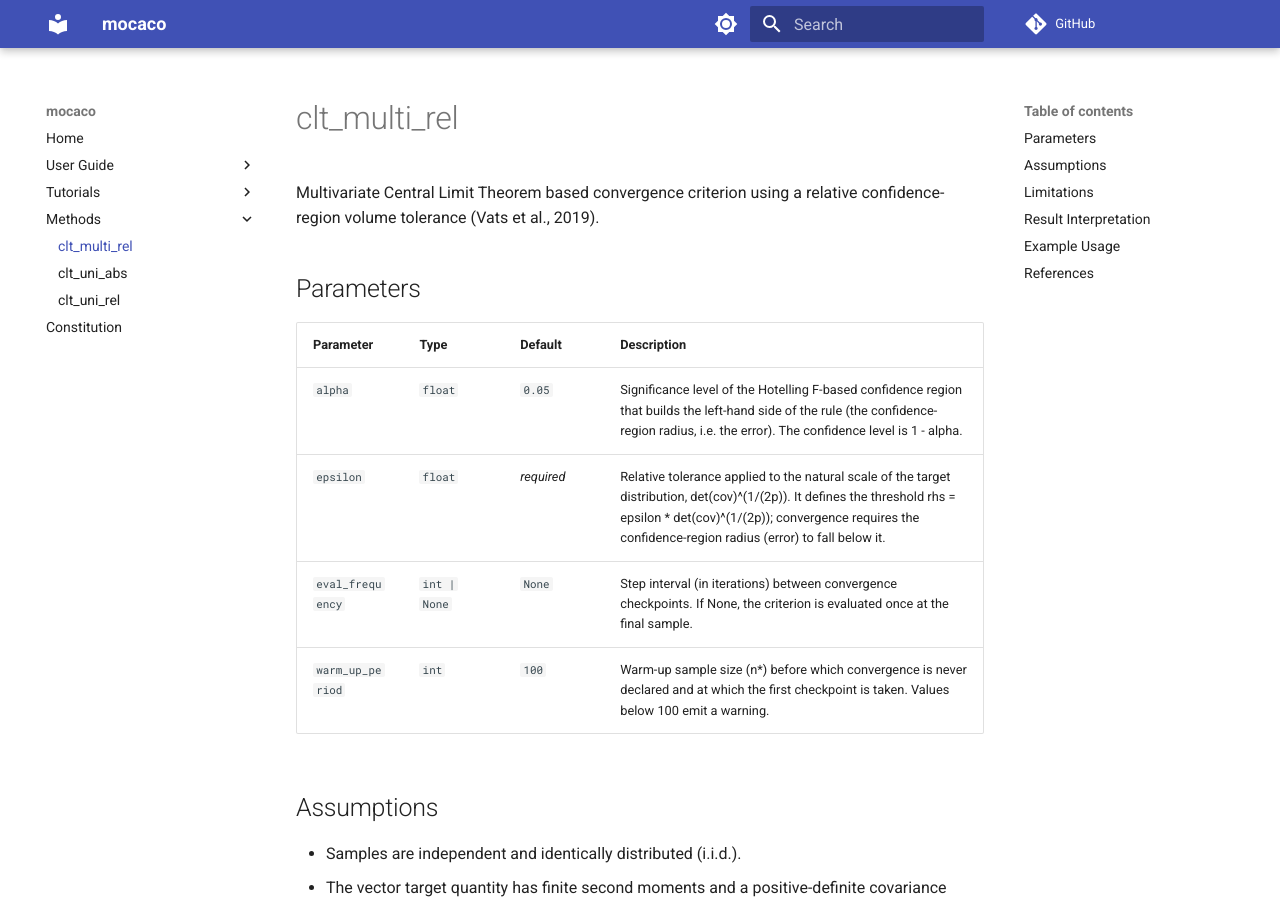
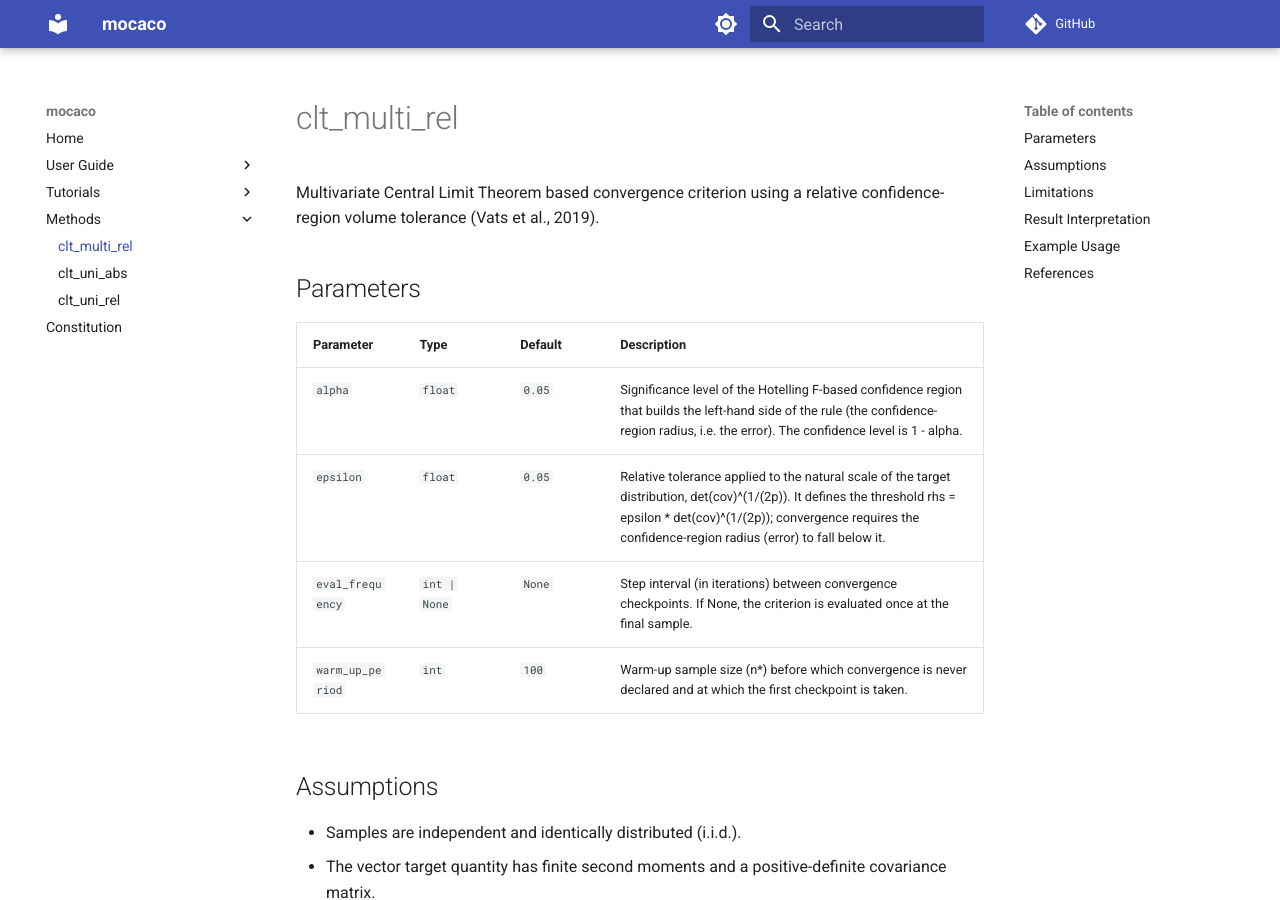
Before and after one commit to emalvarol/mocaco, an MkDocs documentation site: the page built from docs/methods/clt_multi_rel.md, in a window 1280 px wide and 900 px high. Built offline with MkDocs 1.6.1 and Material for MkDocs 9.7.7, drawn with Linux system fonts in a browser that asks for light colours; comment, search, counter and statistics services are not loaded.

Commit message:
chore(ci): auto-update stubs, docs, and format code

```diff
--- a/docs/methods/clt_multi_rel.md
+++ b/docs/methods/clt_multi_rel.md
@@ -7,9 +7,9 @@ Multivariate Central Limit Theorem based convergence criterion using a relative
 | Parameter | Type | Default | Description |
 |-----------|------|---------|-------------|
 | `alpha` | `float` | `0.05` | Significance level of the Hotelling F-based confidence region that builds the left-hand side of the rule (the confidence-region radius, i.e. the error). The confidence level is 1 - alpha. |
-| `epsilon` | `float` | *required* | Relative tolerance applied to the natural scale of the target distribution, det(cov)^(1/(2p)). It defines the threshold rhs = epsilon * det(cov)^(1/(2p)); convergence requires the confidence-region radius (error) to fall below it. |
+| `epsilon` | `float` | `0.05` | Relative tolerance applied to the natural scale of the target distribution, det(cov)^(1/(2p)). It defines the threshold rhs = epsilon * det(cov)^(1/(2p)); convergence requires the confidence-region radius (error) to fall below it. |
 | `eval_frequency` | `int | None` | `None` | Step interval (in iterations) between convergence checkpoints. If None, the criterion is evaluated once at the final sample. |
-| `warm_up_period` | `int` | `100` | Warm-up sample size (n*) before which convergence is never declared and at which the first checkpoint is taken. Values below 100 emit a warning. |
+| `warm_up_period` | `int` | `100` | Warm-up sample size (n*) before which convergence is never declared and at which the first checkpoint is taken. |
 
 ## Assumptions
 
```
Also changed, not shown: other parts of docs/methods/clt_multi_rel.md (+1 -1 lines), 1 other file.
